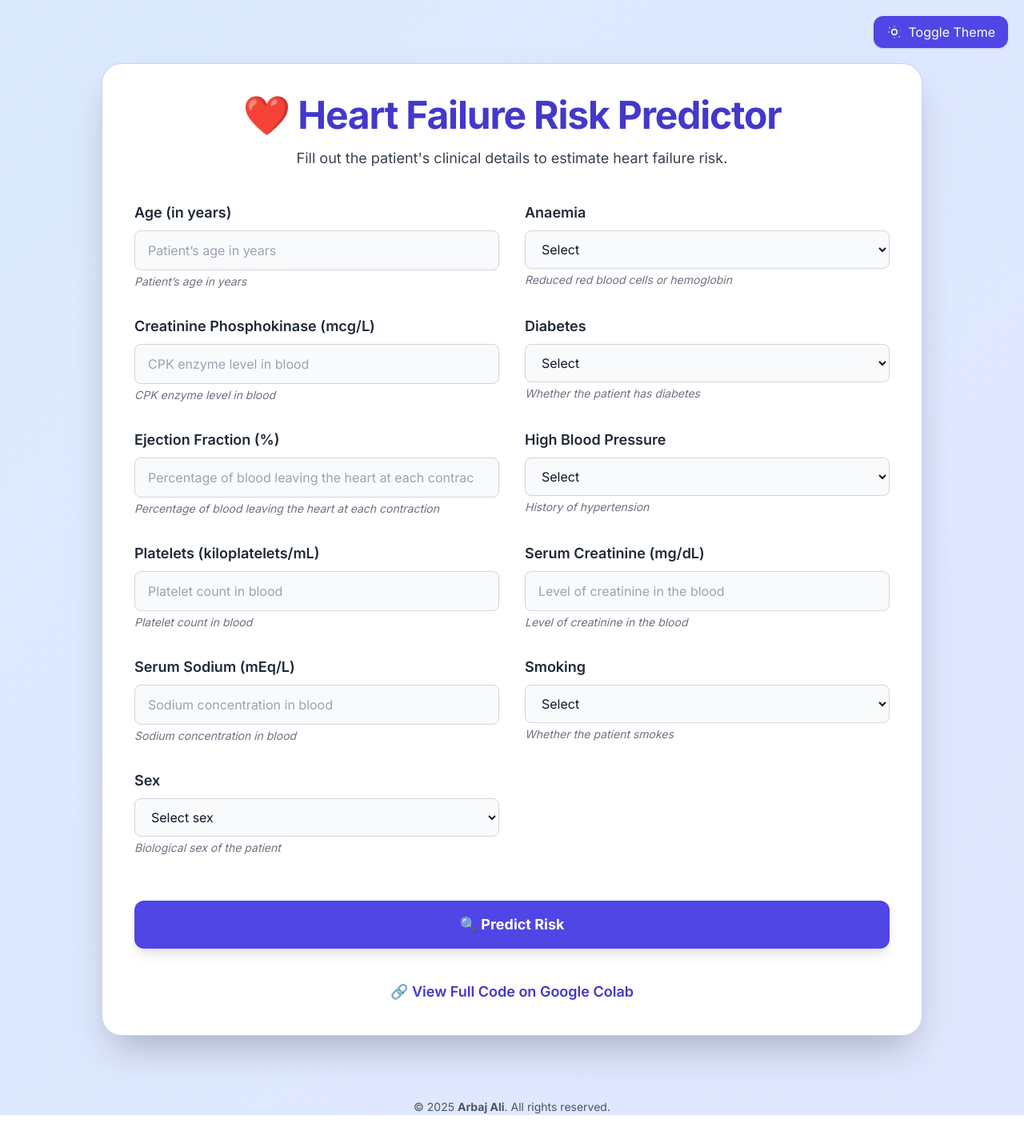
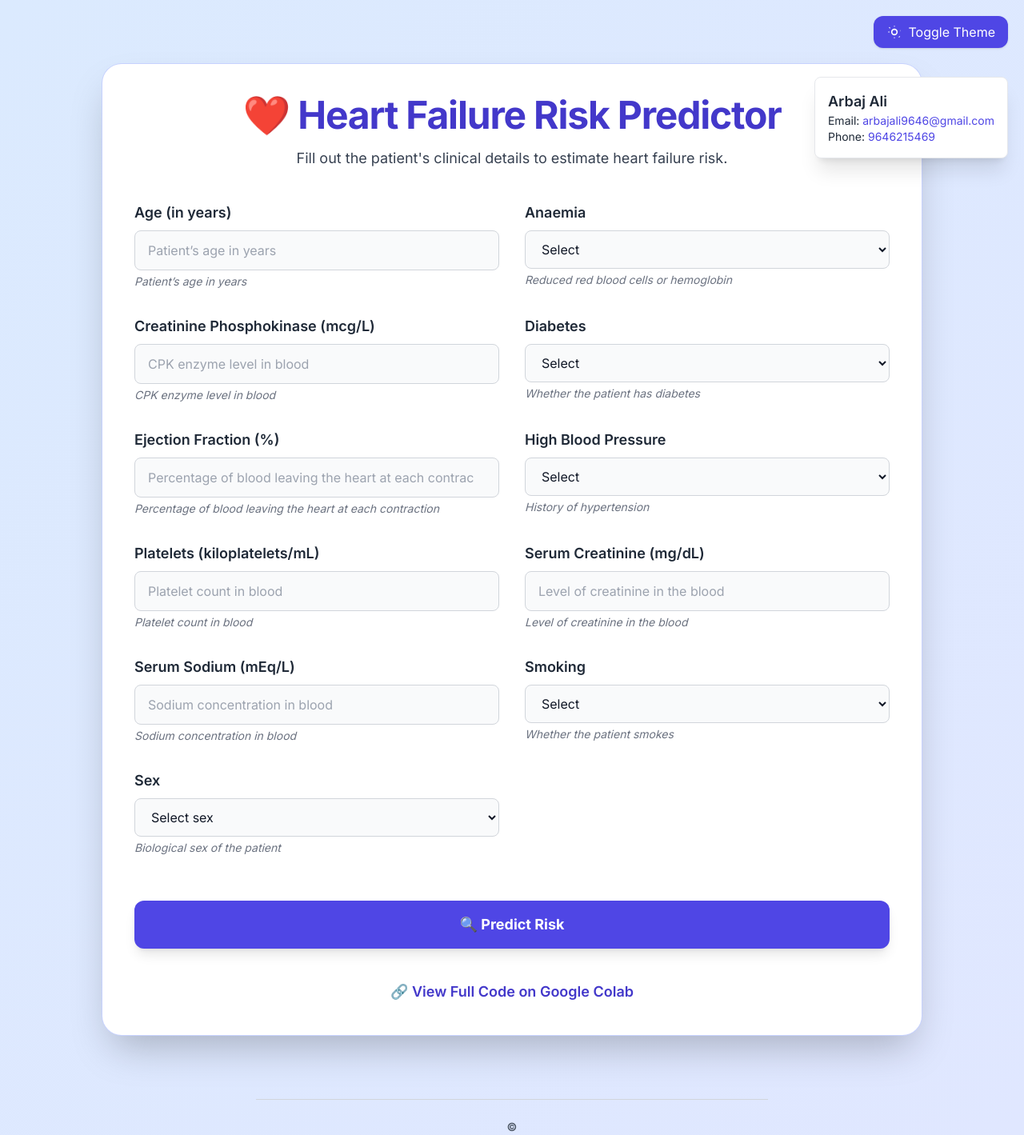
Before and after one commit to arbajali9646/health_failure_-records, a Flask app: page / in a window 1280 px wide. Shown: the whole page at 80% size. Before the commit the page ends 1394 px from the top, so only its background shows below. Run offline with Flask 3, Linux system fonts and the light colour scheme; some libraries are stand-ins or nearby versions.

Commit message:
Update templates/index.html

```diff
--- a/templates/index.html
+++ b/templates/index.html
@@ -30,6 +30,13 @@
       </svg>
       Toggle Theme
     </button>
+  </div>
+
+  <!-- Floating Contact Card -->
+  <div class="fixed top-24 right-5 bg-white dark:bg-gray-800 shadow-xl rounded-lg p-4 text-sm text-gray-800 dark:text-gray-200 border dark:border-gray-700 z-40">
+    <p class="font-semibold text-lg">Arbaj Ali</p>
+    <p>Email: <a href="mailto:arbajali9646@gmail.com" class="hover:underline text-indigo-600 dark:text-indigo-300">arbajali9646@gmail.com</a></p>
+    <p>Phone: <a href="tel:+919646215469" class="hover:underline text-indigo-600 dark:text-indigo-300">9646215469</a></p>
   </div>
 
   <!-- Main Container -->
@@ -121,15 +128,7 @@
     </div>
   </main>
 
-  <footer class="text-center mt-16 text-sm text-gray-600 dark:text-gray-400">
-    &copy; 2025 <strong>Arbaj Ali</strong>. All rights reserved.
-  </footer>
-
-  <!-- Dark Mode Toggle Script -->
-  <script>
-    function toggleTheme() {
-      document.documentElement.classList.toggle('dark');
-    }
-  </script>
-</body>
-</html>
+  <!-- Footer with Contact Info -->
+  <footer class="mt-16 text-center text-sm text-gray-600 dark:text-gray-400">
+    <hr class="border-gray-300 dark:border-gray-600 my-6 w-1/2 mx-auto" />
+    <p class="font-semibold">&copy;
```
